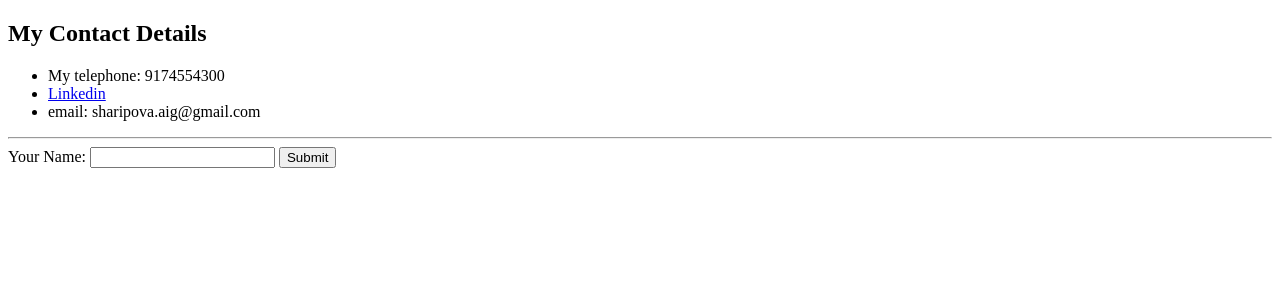
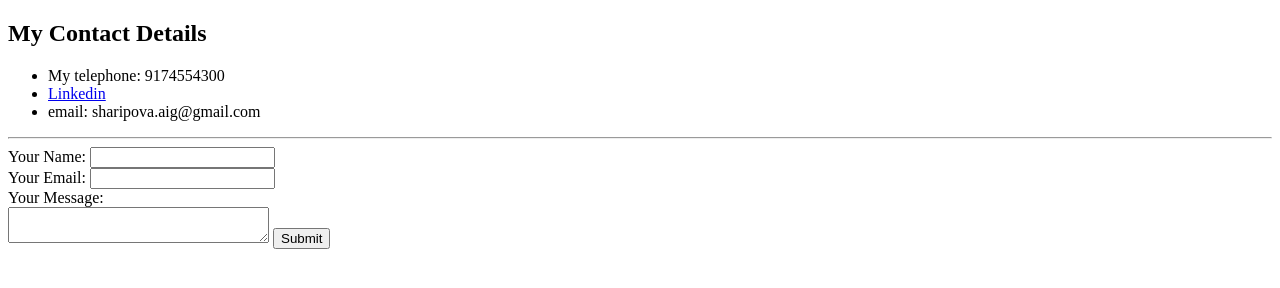
Before and after one commit to aigulsharipova/frontend, a plain HTML site: page contactme.html in a window 1280 px wide. Drawn offline with Linux system fonts and the light colour scheme.

Commit message:
add new informations in form

```diff
--- a/contactme.html
+++ b/contactme.html
@@ -16,9 +16,12 @@
 <hr>
 <form class="" action="index.html" method="post">
 <label>Your Name:</label>
-<input type="text" name="" value="">
+<input type="text" name="" value=""><br>
+<label>Your Email:</label>
+<input type="email" name="" value=""><br>
+<label>Your Message:</label><br>
+<textarea name="name" rows="2" cols="30"></textarea>
 <input type="submit" name="">
-
 </form>
 </body>
 </html>
```
